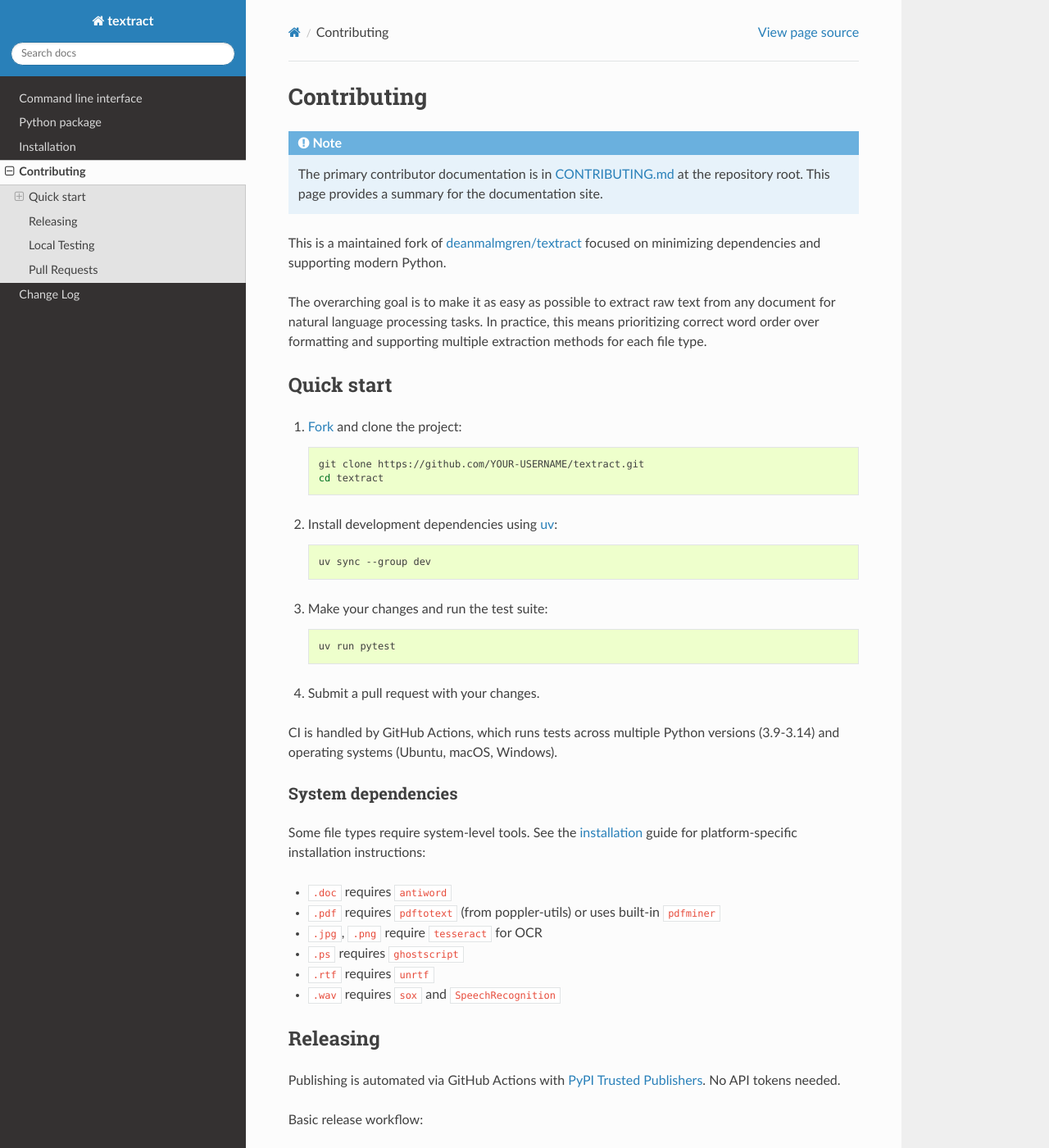
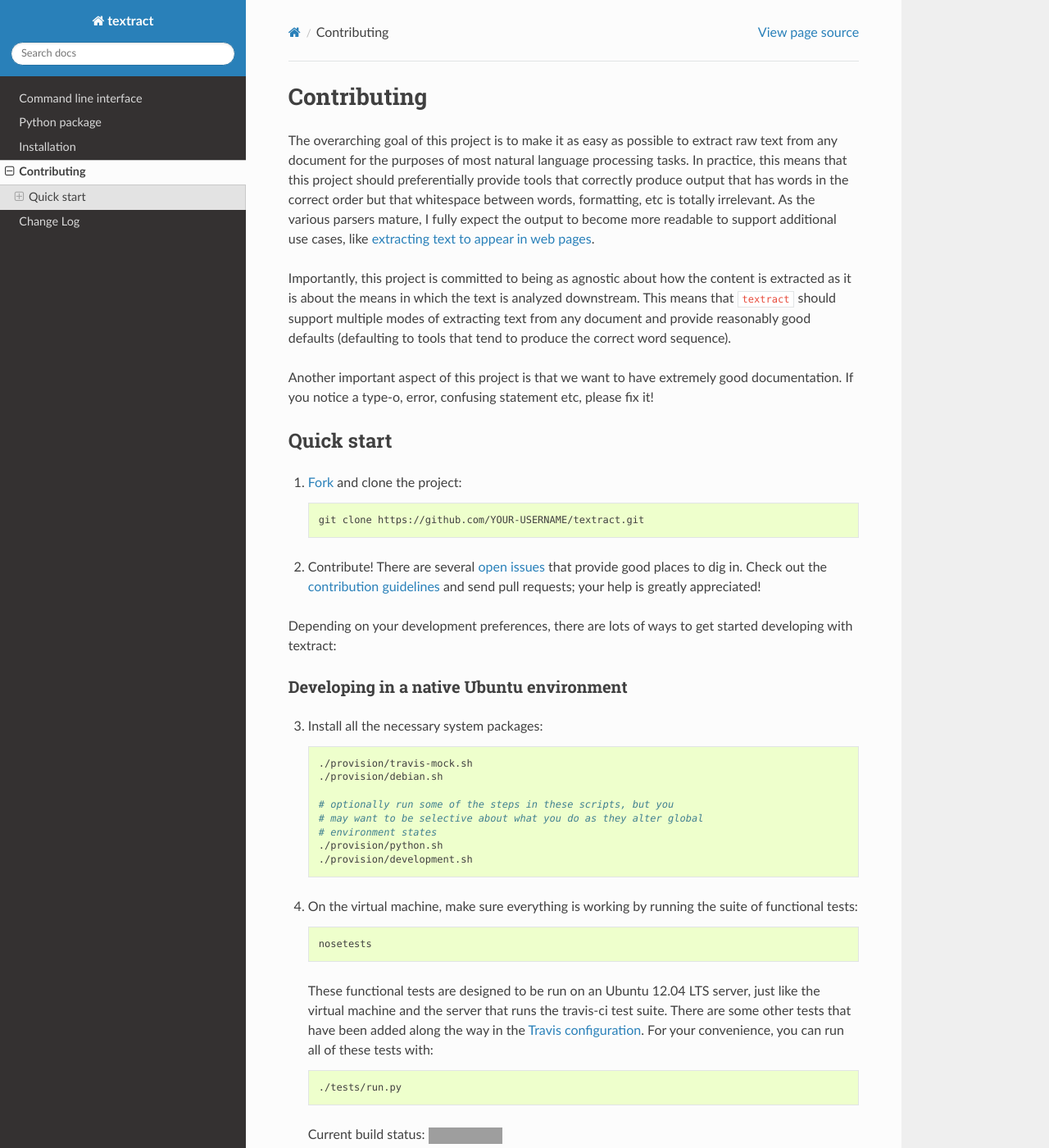
Before and after one commit to deanmalmgren/textract, a Sphinx documentation site: the page built from docs/contributing.rst, in a window 1280 px wide and 1400 px high. Shown: the whole window at 82% size. Built offline with Sphinx 7.4.7 and the Read the Docs theme 3.1.0, drawn with Linux system fonts in a browser that asks for light colours; some of the changed text lies outside the part shown; grey boxes are pictures that could not be loaded.

Commit message:
docs: restore upstream documentation

```diff
--- a/docs/contributing.rst
+++ b/docs/contributing.rst
@@ -3,104 +3,123 @@
 Contributing
 ============
 
-.. note::
-   The primary contributor documentation is in `CONTRIBUTING.md <https://github.com/deanmalmgren/textract/blob/main/CONTRIBUTING.md>`_
-   at the repository root. This page provides a summary for the documentation site.
+The overarching goal of this project is to make it as easy as possible
+to extract raw text from any document for the purposes of most natural
+language processing tasks. In practice, this means that this project
+should preferentially provide tools that correctly produce output that
+has words in the correct order but that whitespace between words,
+formatting, etc is totally irrelevant. As the various parsers mature,
+I fully expect the output to become more readable to support
+additional use cases, like `extracting text to appear in web pages
+<https://github.com/deanmalmgren/textract/pull/58#issuecomment-53697943>`_.
 
-This is a maintained fork of `deanmalmgren/textract <https://github.com/deanmalmgren/textract>`_
-focused on minimizing dependencies and supporting modern Python.
+Importantly, this project is committed to being as agnostic about how
+the content is extracted as it is about the means in which the text is
+analyzed downstream. This means that ``textract`` should support
+multiple modes of extracting text from any document and provide
+reasonably good defaults (defaulting to tools that tend to produce the
+correct word sequence).
 
-The overarching goal is to make it as easy as possible to extract raw text from any document
-for natural language processing tasks. In practice, this means prioritizing correct word order
-over formatting and supporting multiple extraction methods for each file type.
+Another important aspect of this project is that we want to have
+extremely good documentation. If you notice a type-o, error, confusing
+statement etc, please fix it!
+
 
 .. _contributing-quick-start:
 
 Quick start
 -----------
 
-1. `Fork <https://github.com/deanmalmgren/textract/fork>`_ and clone the project:
+1. `Fork <https://github.com/deanmalmgren/textract/fork>`_ and clone the
+   project:
 
    .. code-block:: bash
 
         git clone https://github.com/YOUR-USERNAME/textract.git
-        cd textract
 
-2. Install development dependencies using `uv <https://docs.astral.sh/uv/>`_:
+2. Contribute! There are several `open issues
+   <https://github.com/deanmalmgren/textract/issues>`_ that provide
+   good places to dig in. Check out the `contribution guidelines
+   <https://github.com/deanmalmgren/textract/blob/master/CONTRIBUTING.md>`_
+   and send pull requests; your help is greatly appreciated!
+
+Depending on your development preferences, there are lots of ways to
+get started developing with textract:
+
+Developing in a native Ubuntu environment
+~~~~~~~~~~~~~~~~~~~~~~~~~~~~~~~~~~~~~~~~~
+
+3. Install all the necessary system packages:
 
    .. code-block:: bash
 
-        uv sync --group dev
+       ./provision/travis-mock.sh
+       ./provision/debian.sh
 
-3. Make your changes and run the test suite:
+       # optionally run some of the steps in these scripts, but you
+       # may want to be selective about what you do as they alter global
+       # environment states
+       ./provision/python.sh
+       ./provision/development.sh
+
+.. _run-ubuntu-tests:
+
+4. On the virtual machine, make sure everything is working by running
+   the suite of functional tests:
 
    .. code-block:: bash
 
-        uv run pytest
+        nosetests
 
-4. Submit a pull request with your changes.
+   These functional tests are designed to be run on an Ubuntu 12.04
+   LTS server, just like the virtual machine and the server that runs
+   the travis-ci test suite. There are some other tests that have been
+   added along the way in the `Travis configuration
+   <https://github.com/deanmalmgren/textract/blob/master/.travis.yml>`_. For
+   your convenience, you can run all of these tests with:
 
-CI is handled by GitHub Actions, which runs tests across multiple Python
-versions (3.9-3.14) and operating systems (Ubuntu, macOS, Windows).
+   .. code-block:: bash
 
-System dependencies
-~~~~~~~~~~~~~~~~~~~
+        ./tests/run.py
 
-Some file types require system-level tools. See the :ref:`installation <installation>`
-guide for platform-specific installation instructions:
+   Current build status: |Build Status|
 
-- ``.doc`` requires ``antiword``
-- ``.pdf`` requires ``pdftotext`` (from poppler-utils) or uses built-in ``pdfminer``
-- ``.jpg``, ``.png`` require ``tesseract`` for OCR
-- ``.ps`` requires ``ghostscript``
-- ``.rtf`` requires ``unrtf``
-- ``.wav`` requires ``sox`` and ``SpeechRecognition``
 
-.. _contributing-release:
+Developing with Vagrant virtual machine
+~~~~~~~~~~~~~~~~~~~~~~~~~~~~~~~~~~~~~~~
 
-Releasing
----------
+3. Install `Vagrant <http://vagrantup.com/downloads>`_ and
+   `Virtualbox <https://www.virtualbox.org/wiki/Downloads>`_ and launch
+   the development virtual machine:
 
-Publishing is automated via GitHub Actions with `PyPI Trusted Publishers <https://docs.pypi.org/trusted-publishers>`_.
-No API tokens needed.
+   .. code-block:: bash
 
-Basic release workflow:
+        vagrant plugin install iniparse
+        vagrant up && vagrant provision
 
-.. code-block:: bash
+   On ``vagrant ssh``\ ing to the virtual machine, note that the
+   ``PYTHONPATH`` and ``PATH`` `environment variables have been
+   altered in this virtual machine
+   <https://github.com/deanmalmgren/textract/blob/master/provision/development.sh>`_
+   so that any changes you make to textract in development are
+   automatically incorporated into the command.
 
-    # Preview unreleased changes
-    uv run cz changelog --dry-run | head -50
+4. See :ref:`step 4 <run-ubuntu-tests>` in the Ubuntu development environment.
+   Current build status: |Build Status|
 
-    # Bump version (PATCH, MINOR, or MAJOR)
-    uv run cz bump --increment MINOR
 
-    # Update changelog with new version
-    ./scripts/prepend-changelog.sh
 
-    # Push to trigger automated publishing
-    git push origin main --tags
+Developing with Docker container
+~~~~~~~~~~~~~~~~~~~~~~~~~~~~~~~~
 
-For detailed release instructions, prerelease workflows, and changelog management options,
-see `CONTRIBUTING.md <https://github.com/deanmalmgren/textract/blob/main/CONTRIBUTING.md#releasing>`_.
+3. Go to the `Docker
+   documentation <http://docs.docker.com/installation/ubuntulinux/>`_
+   and follow the instructions under "If you'd like to try the latest
+   version of Docker" to install Docker.
 
-Local Testing
--------------
+4. Just run ``tests/run_docker_tests.sh`` to run the full test suite.
+   Current build status: |Build Status|
 
-Test GitHub Actions workflows locally using `Act <https://github.com/nektos/act>`_ for
-Linux/macOS, or cloud VMs for Windows testing.
 
-For comprehensive local testing documentation including Windows testing options,
-see `CONTRIBUTING.md <https://github.com/deanmalmgren/textract/blob/main/CONTRIBUTING.md#local-ci-testing>`_.
-
-Pull Requests
--------------
-
-When submitting PRs:
-
-- Include tests for new functionality
-- Update documentation if adding features or changing behavior
-- Follow existing code style (enforced by ruff)
-- Use conventional commit messages for changelog generation
-- Ensure CI passes on all platforms before requesting review
-
-For more details, see `CONTRIBUTING.md <https://github.com/deanmalmgren/textract/blob/main/CONTRIBUTING.md>`_.
+.. |Build Status| image:: https://travis-ci.org/deanmalmgren/textract.png
+   :target: https://travis-ci.org/deanmalmgren/textract
--- a/docs/index.rst
+++ b/docs/index.rst
@@ -36,7 +36,7 @@
 --------------------
 
 textract supports a growing list of file types for text extraction. If
-you don't see your favorite file type here, please recommend other
+you don't see your favorite file type here, Please recommend other
 file types by either mentioning them on the `issue tracker
 <https://github.com/deanmalmgren/textract/issues>`_ or by
 :ref:`contributing a pull request <contributing>`.
```
Also changed, not shown: CONTRIBUTING.md (+84 -258 lines), docs/installation.rst (+60 -51 lines), docs/__init__.py (deleted).
